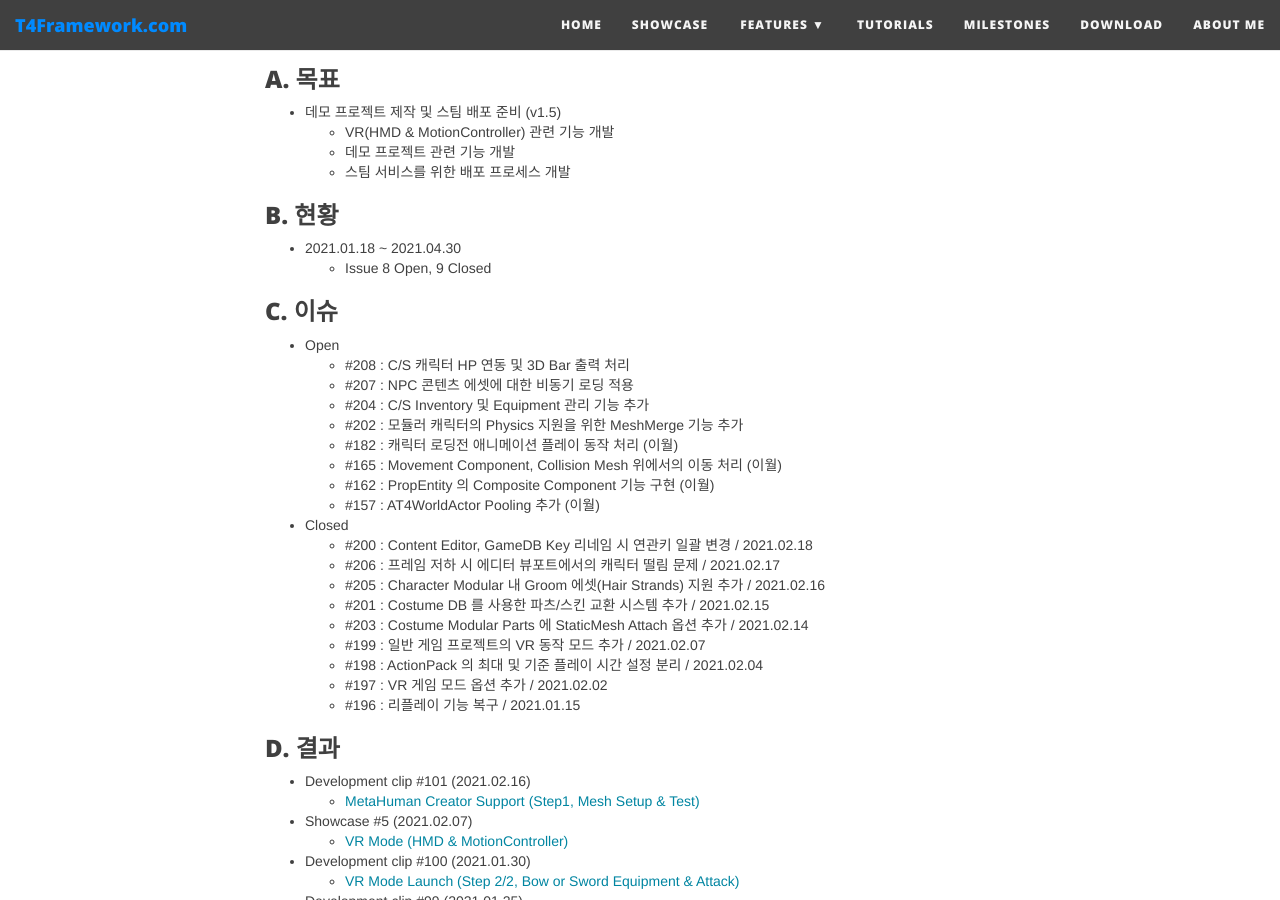
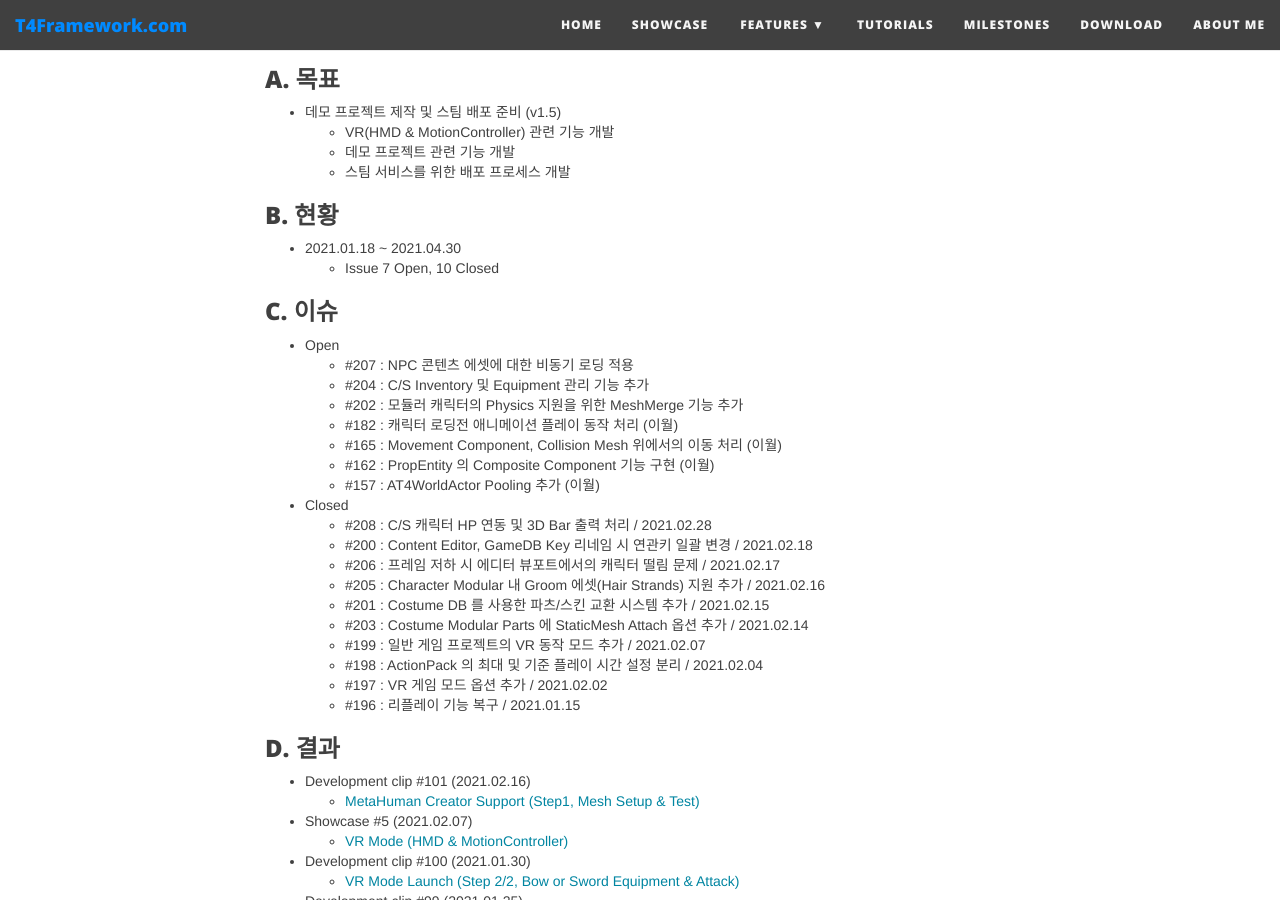
Before and after one commit to T4Framework/T4Framework_WebSite, a Jekyll site: the page built from docs/T4Framework_Milestone9_Achieved.md, in a window 1280 px wide and 900 px high, scrolled down 317 px. Built offline with Jekyll 4.4.1, drawn with Linux system fonts in a browser that asks for light colours; nearby versions of some CDN libraries.

Commit message:
Update T4Framework_Milestone9_Achieved.md

```diff
--- a/docs/T4Framework_Milestone9_Achieved.md
+++ b/docs/T4Framework_Milestone9_Achieved.md
@@ -15,12 +15,11 @@ subtitle: Milestone 9 (2021.01.18 ~ 2021.04.30)
 ### B. 현황
 
 - 2021.01.18 ~ 2021.04.30
-  - Issue 8 Open, 9 Closed
+  - Issue 7 Open, 10 Closed
 
 ### C. 이슈
 
 - Open
-  - #208 : C/S 캐릭터 HP 연동 및 3D Bar 출력 처리
   - #207 : NPC 콘텐츠 에셋에 대한 비동기 로딩 적용
   - #204 : C/S Inventory 및 Equipment 관리 기능 추가
   - #202 : 모듈러 캐릭터의 Physics 지원을 위한 MeshMerge 기능 추가
@@ -30,6 +29,7 @@ subtitle: Milestone 9 (2021.01.18 ~ 2021.04.30)
   - #157 : AT4WorldActor Pooling 추가 (이월)
 
 - Closed
+  - #208 : C/S 캐릭터 HP 연동 및 3D Bar 출력 처리 / 2021.02.28
   - #200 : Content Editor, GameDB Key 리네임 시 연관키 일괄 변경 / 2021.02.18
   - #206 : 프레임 저하 시 에디터 뷰포트에서의 캐릭터 떨림 문제 / 2021.02.17
   - #205 : Character Modular 내 Groom 에셋(Hair Strands) 지원 추가 / 2021.02.16
```
